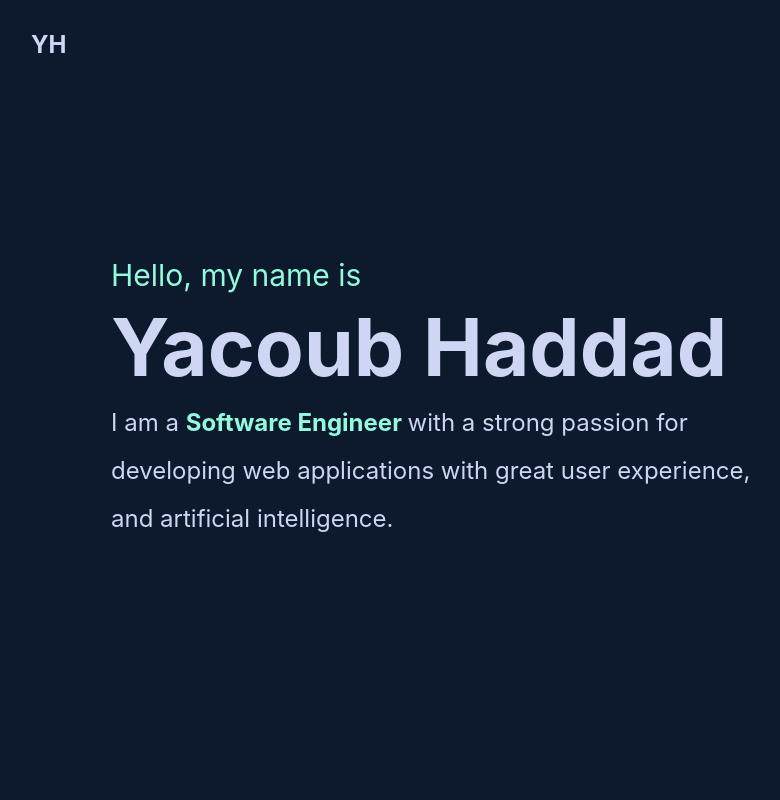
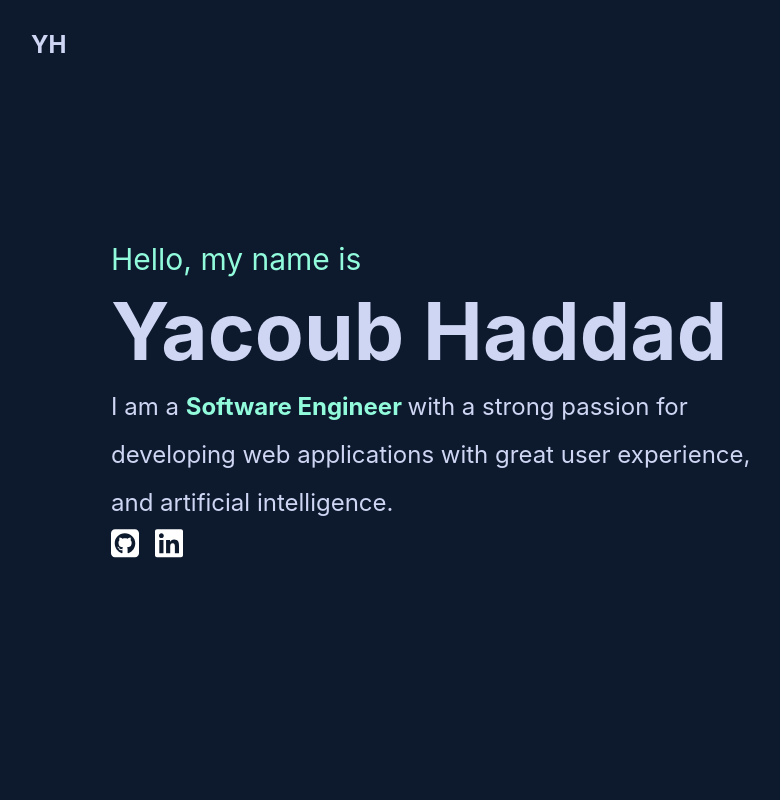
Before and after one commit to yacoub33/yh-e-prot-react, a React (Create React App) app: page / in a window 1280 px wide. Shown: the top 800 px of the page, without its empty margins (29-809 px from the left). Built offline with nearby package versions, Linux system fonts and the light colour scheme.

Commit message:
links__update

```diff
--- a/src/components/Landing.jsx
+++ b/src/components/Landing.jsx
@@ -1,5 +1,5 @@
 import React from "react";
-// import { FontAwesomeIcon } from "@fortawesome/react-fontawesome";
+import { FontAwesomeIcon } from "@fortawesome/react-fontawesome";
 
 function Landing() {
   return (
@@ -14,6 +14,38 @@ function Landing() {
               with a strong passion for developing web applications with great
               user experience, and artificial intelligence.
             </p>
+            <div className="socials">
+              <a
+                href="https://github.com/yacoub33"
+                target="_blank"
+                rel="noreferrer"
+              >
+                <FontAwesomeIcon
+                  icon="fa-brands fa-square-github"
+                  className="socials_link"
+                />
+              </a>
+              <a
+                href="https://www.linkedin.com/in/yacoubhaddad/"
+                target="_blank"
+                rel="noreferrer"
+              >
+                <FontAwesomeIcon
+                  icon="fa-brands fa-linkedin"
+                  className="socials_link"
+                />
+              </a>
+              {/* <a
+                href="https://www.linkedin.com/in/yacoubhaddad/"
+                target="_blank"
+                rel="noreferrer"
+              >
+                <FontAwesomeIcon
+                  icon="fa-solid fa-file"
+                  className="socials_link"
+                />
+              </a> */}
+            </div>
           </div>
         </div>
       </header>
--- a/src/index.css
+++ b/src/index.css
@@ -154,6 +154,22 @@ LANDING
   font-size: 24px;
   line-height: 2;
   max-width: 650px;
+}
+
+.socials {
+  display: flex;
+}
+
+.socials_link {
+  color: white;
+  font-size: 32px;
+  margin-right: 16px;
+  transition: all 300ms ease;
+}
+
+.socials_link:hover {
+  transform: scale(1.2);
+  color: rgb(145, 251, 219);
 }
 
 /*
--- a/src/index.js
+++ b/src/index.js
@@ -4,7 +4,7 @@ import "./index.css";
 import App from "./App";
 import reportWebVitals from "./reportWebVitals";
 import { library } from "@fortawesome/fontawesome-svg-core";
-import { fab, faGithub } from "@fortawesome/free-brands-svg-icons";
+import { fab, faGithub, faLinkedin } from "@fortawesome/free-brands-svg-icons";
 
 // import { faGithub } from "@fortawesome/free-solid-svg-icons";
 
@@ -15,7 +15,7 @@ import {
   faAngleRight,
 } from "@fortawesome/free-solid-svg-icons";
 
-library.add(faBars, faFile, faLink, faAngleRight, fab, faGithub);
+library.add(faBars, faFile, faLink, faAngleRight, fab, faGithub, faLinkedin);
 
 const root = ReactDOM.createRoot(document.getElementById("root"));
 root.render(
```
